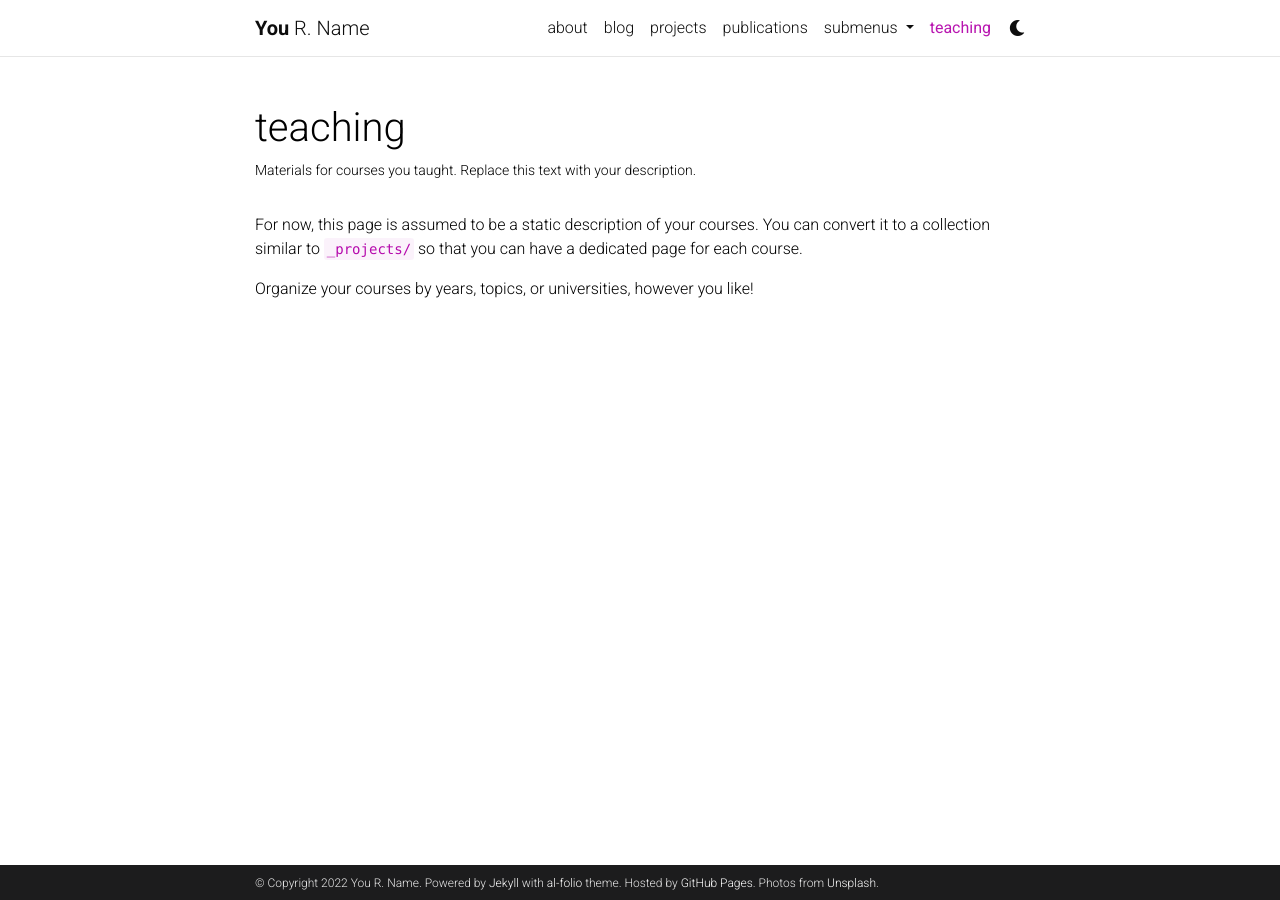
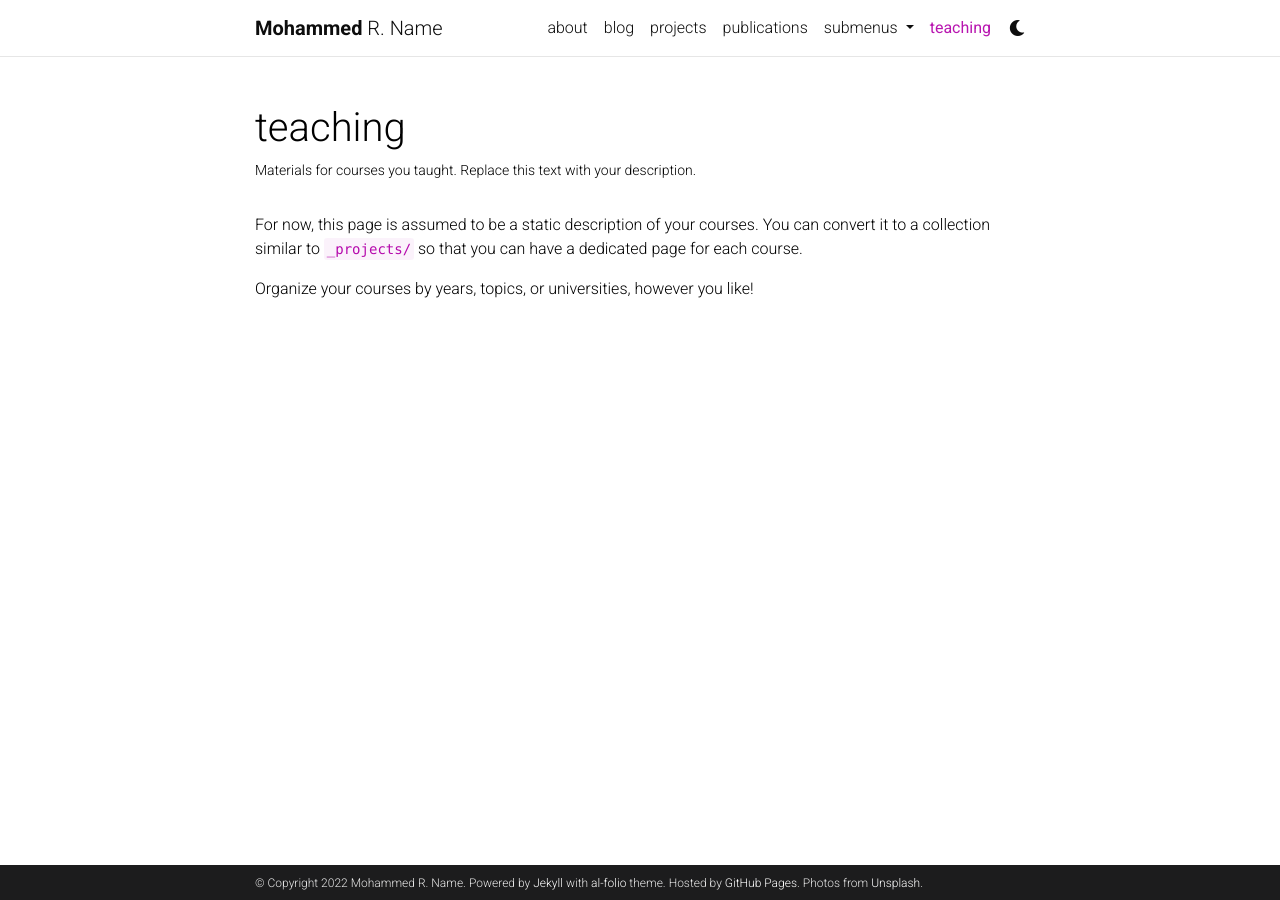
Before and after one commit to AlSharif/alsharif.github.io, a Jekyll site: the page built from _pages/teaching.md, in a window 1280 px wide. Built offline with Jekyll 4.4.1, drawn with Linux system fonts in a browser that asks for light colours; nearby versions of some CDN libraries; comment, search, counter and statistics services are not loaded; a style sheet for code colours, icons or effects is not loaded.

Commit message:
changing name

```diff
--- a/_config.yml
+++ b/_config.yml
@@ -3,7 +3,7 @@
 # -----------------------------------------------------------------------------
 
 title: blank # the website title (if blank, full name will be used instead)
-first_name: You
+first_name: Mohammed
 middle_name: R.
 last_name: Name
 email: you@example.com
```
